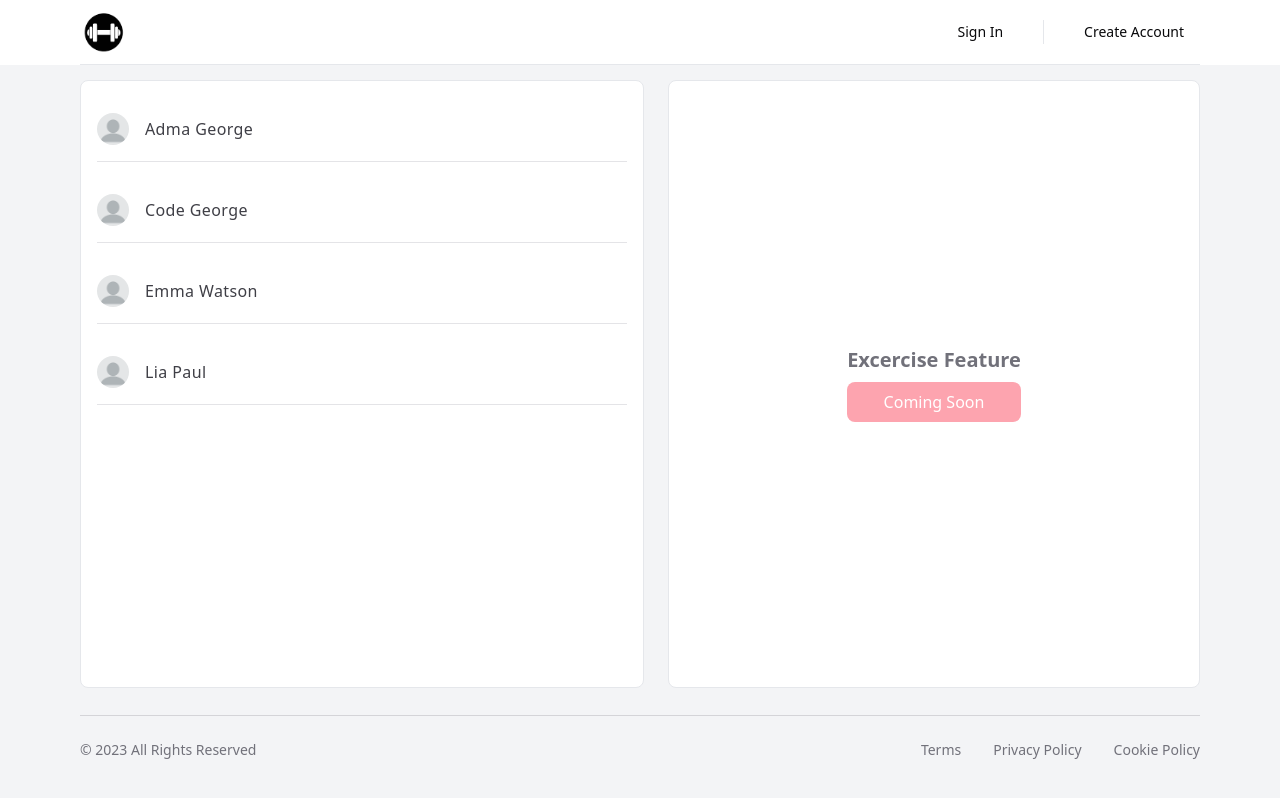
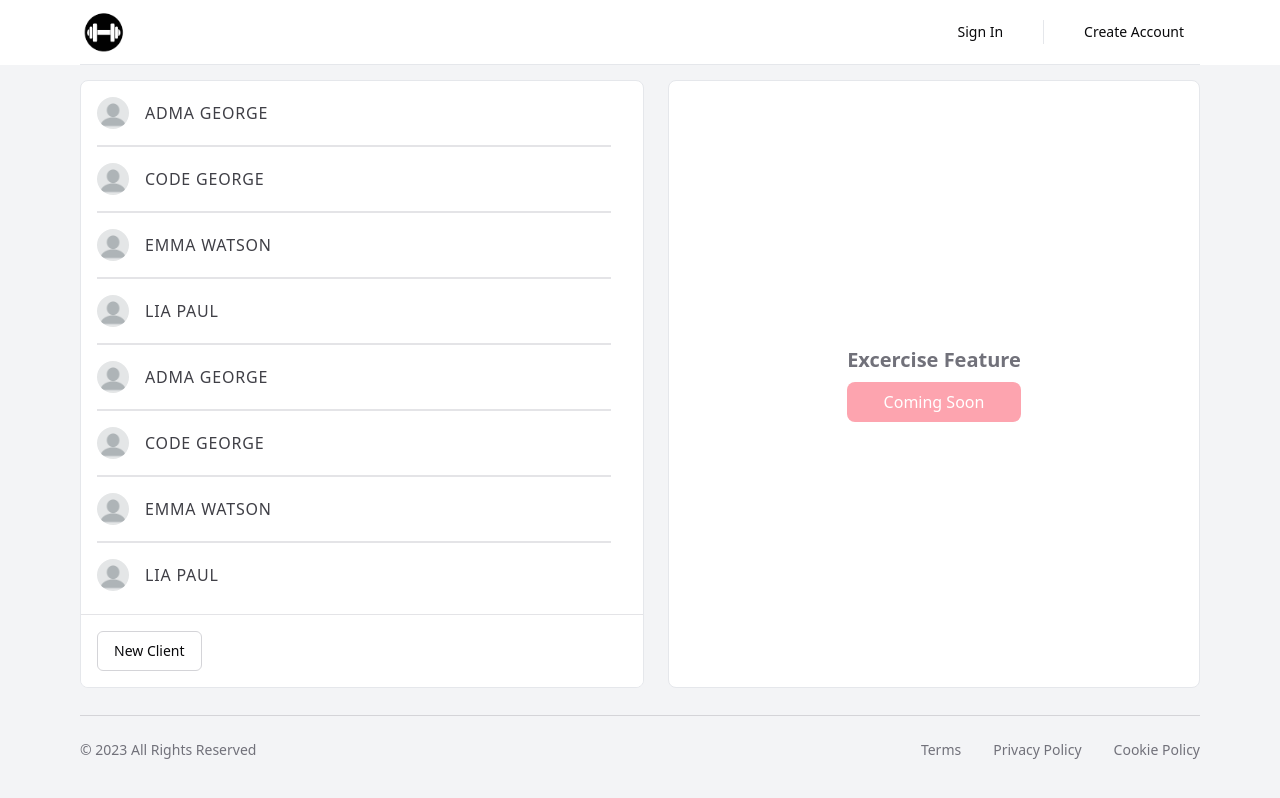
Before and after one commit to Kunwar-Aditya-Codes/next14-gym-management, a Next.js app: page /dashboard/1 in a window 1280 px wide. Built offline with nearby package versions, Linux system fonts and the light colour scheme; no server answers.

Commit message:
style: dialoug and scrollbar

```diff
--- a/package.json
+++ b/package.json
@@ -11,6 +11,7 @@
   "dependencies": {
     "@clerk/nextjs": "^4.27.4",
     "@clerk/themes": "^1.7.9",
+    "@radix-ui/react-dialog": "^1.0.5",
     "@radix-ui/react-slot": "^1.0.2",
     "class-variance-authority": "^0.7.0",
     "clsx": "^2.0.0",
--- a/src/app/dashboard/[userId]/page.tsx
+++ b/src/app/dashboard/[userId]/page.tsx
@@ -1,3 +1,4 @@
+import AddClientDialog from '@/components/AddClientDialog';
 import ClientCard from '@/components/ClientCard';
 import MaxWidthWrapper from '@/components/MaxWidthWrapper';
 
@@ -18,6 +19,30 @@
     name: 'Lia Paul',
     url: '/download.png',
   },
+  {
+    name: 'Adma George',
+    url: '/download.png',
+  },
+  {
+    name: 'Code George',
+    url: '/download.png',
+  },
+  {
+    name: 'Emma Watson',
+    url: '/download.png',
+  },
+  {
+    name: 'Lia Paul',
+    url: '/download.png',
+  },
+  {
+    name: 'Emma Watson',
+    url: '/download.png',
+  },
+  {
+    name: 'Lia Paul',
+    url: '/download.png',
+  },
 ];
 
 const page = () => {
@@ -25,10 +50,17 @@
     <>
       <MaxWidthWrapper className='h-[80vh]'>
         <div className=' h-full flex items-center gap-x-6 py-4 '>
-          <div className='flex-[0.5] px-4  h-full rounded-lg border border-gray-200  bg-white'>
-            {fakeClients.map((client, i) => (
-              <ClientCard name={client.name} url={client.url} key={i} />
-            ))}
+          <div className='flex-[0.5] relative px-4 pb-4 overflow-hidden  h-full rounded-lg border border-gray-200  bg-white'>
+            <div className='h-[65vh]'>
+              <div className='overflow-y-scroll divide-y-2 divide-zinc-200 h-full pr-4'>
+                {fakeClients.map((client, i) => (
+                  <ClientCard name={client.name} url={client.url} key={i} />
+                ))}
+              </div>
+            </div>
+            <div className='bottom-0 p-4 absolute bg-white border-t left-0 right-0'>
+              <AddClientDialog />
+            </div>
           </div>
           <div className='flex-[0.5] h-full rounded-lg border border-gray-200 flex  items-center justify-center bg-white'>
             <div className='text-center space-y-2'>
--- /dev/null
+++ b/src/components/AddClientDialog.tsx
@@ -0,0 +1,31 @@
+import {
+  Dialog,
+  DialogContent,
+  DialogDescription,
+  DialogHeader,
+  DialogTitle,
+  DialogTrigger,
+} from '@/components/ui/dialog';
+import { Button } from './ui/button';
+
+const AddClientDialog = () => {
+  return (
+    <Dialog>
+      <DialogTrigger asChild>
+        <Button variant={'ghost'} className={'border border-zinc-300'}>
+          New Client
+        </Button>
+      </DialogTrigger>
+      <DialogContent>
+        <DialogHeader>
+          <DialogTitle>Are you sure absolutely sure?</DialogTitle>
+          <DialogDescription>
+            This action cannot be undone. This will permanently delete your
+            account and remove your data from our servers.
+          </DialogDescription>
+        </DialogHeader>
+      </DialogContent>
+    </Dialog>
+  );
+};
+export default AddClientDialog;
--- a/src/components/ClientCard.tsx
+++ b/src/components/ClientCard.tsx
@@ -9,7 +9,7 @@
 
 const ClientCard = ({ name, url }: ClientCardProps) => {
   return (
-    <div className=' transition py-4 mt-4 border-b border-zinc-200'>
+    <div className=' transition py-4  '>
       <div className='flex items-center gap-4'>
         <div>
           <Image
@@ -20,7 +20,7 @@
             alt='client profile pic'
           />
         </div>
-        <h1 className=' tracking-wide text-zinc-700 '>{name}</h1>
+        <h1 className='uppercase tracking-wider text-zinc-700 '>{name}</h1>
       </div>
     </div>
   );
--- /dev/null
+++ b/src/components/ui/dialog.tsx
@@ -0,0 +1,122 @@
+"use client"
+
+import * as React from "react"
+import * as DialogPrimitive from "@radix-ui/react-dialog"
+import { X } from "lucide-react"
+
+import { cn } from "@/lib/utils"
+
+const Dialog = DialogPrimitive.Root
+
+const DialogTrigger = DialogPrimitive.Trigger
+
+const DialogPortal = DialogPrimitive.Portal
+
+const DialogClose = DialogPrimitive.Close
+
+const DialogOverlay = React.forwardRef<
+  React.ElementRef<typeof DialogPrimitive.Overlay>,
+  React.ComponentPropsWithoutRef<typeof DialogPrimitive.Overlay>
+>(({ className, ...props }, ref) => (
+  <DialogPrimitive.Overlay
+    ref={ref}
+    className={cn(
+      "fixed inset-0 z-50 bg-background/80 backdrop-blur-sm data-[state=open]:animate-in data-[state=closed]:animate-out data-[state=closed]:fade-out-0 data-[state=open]:fade-in-0",
+      className
+    )}
+    {...props}
+  />
+))
+DialogOverlay.displayName = DialogPrimitive.Overlay.displayName
+
+const DialogContent = React.forwardRef<
+  React.ElementRef<typeof DialogPrimitive.Content>,
+  React.ComponentPropsWithoutRef<typeof DialogPrimitive.Content>
+>(({ className, children, ...props }, ref) => (
+  <DialogPortal>
+    <DialogOverlay />
+    <DialogPrimitive.Content
+      ref={ref}
+      className={cn(
+        "fixed left-[50%] top-[50%] z-50 grid w-full max-w-lg translate-x-[-50%] translate-y-[-50%] gap-4 border bg-background p-6 shadow-lg duration-200 data-[state=open]:animate-in data-[state=closed]:animate-out data-[state=closed]:fade-out-0 data-[state=open]:fade-in-0 data-[state=closed]:zoom-out-95 data-[state=open]:zoom-in-95 data-[state=closed]:slide-out-to-left-1/2 data-[state=closed]:slide-out-to-top-[48%] data-[state=open]:slide-in-from-left-1/2 data-[state=open]:slide-in-from-top-[48%] sm:rounded-lg",
+        className
+      )}
+      {...props}
+    >
+      {children}
+      <DialogPrimitive.Close className="absolute right-4 top-4 rounded-sm opacity-70 ring-offset-background transition-opacity hover:opacity-100 focus:outline-none focus:ring-2 focus:ring-ring focus:ring-offset-2 disabled:pointer-events-none data-[state=open]:bg-accent data-[state=open]:text-muted-foreground">
+        <X className="h-4 w-4" />
+        <span className="sr-only">Close</span>
+      </DialogPrimitive.Close>
+    </DialogPrimitive.Content>
+  </DialogPortal>
+))
+DialogContent.displayName = DialogPrimitive.Content.displayName
+
+const DialogHeader = ({
+  className,
+  ...props
+}: React.HTMLAttributes<HTMLDivElement>) => (
+  <div
+    className={cn(
+      "flex flex-col space-y-1.5 text-center sm:text-left",
+      className
+    )}
+    {...props}
+  />
+)
+DialogHeader.displayName = "DialogHeader"
+
+const DialogFooter = ({
+  className,
+  ...props
+}: React.HTMLAttributes<HTMLDivElement>) => (
+  <div
+    className={cn(
+      "flex flex-col-reverse sm:flex-row sm:justify-end sm:space-x-2",
+      className
+    )}
+    {...props}
+  />
+)
+DialogFooter.displayName = "DialogFooter"
+
+const DialogTitle = React.forwardRef<
+  React.ElementRef<typeof DialogPrimitive.Title>,
+  React.ComponentPropsWithoutRef<typeof DialogPrimitive.Title>
+>(({ className, ...props }, ref) => (
+  <DialogPrimitive.Title
+    ref={ref}
+    className={cn(
+      "text-lg font-semibold leading-none tracking-tight",
+      className
+    )}
+    {...props}
+  />
+))
+DialogTitle.displayName = DialogPrimitive.Title.displayName
+
+const DialogDescription = React.forwardRef<
+  React.ElementRef<typeof DialogPrimitive.Description>,
+  React.ComponentPropsWithoutRef<typeof DialogPrimitive.Description>
+>(({ className, ...props }, ref) => (
+  <DialogPrimitive.Description
+    ref={ref}
+    className={cn("text-sm text-muted-foreground", className)}
+    {...props}
+  />
+))
+DialogDescription.displayName = DialogPrimitive.Description.displayName
+
+export {
+  Dialog,
+  DialogPortal,
+  DialogOverlay,
+  DialogClose,
+  DialogTrigger,
+  DialogContent,
+  DialogHeader,
+  DialogFooter,
+  DialogTitle,
+  DialogDescription,
+}
```
Also changed, not shown: 1 other file (tests, documents, lock files or other folders).
